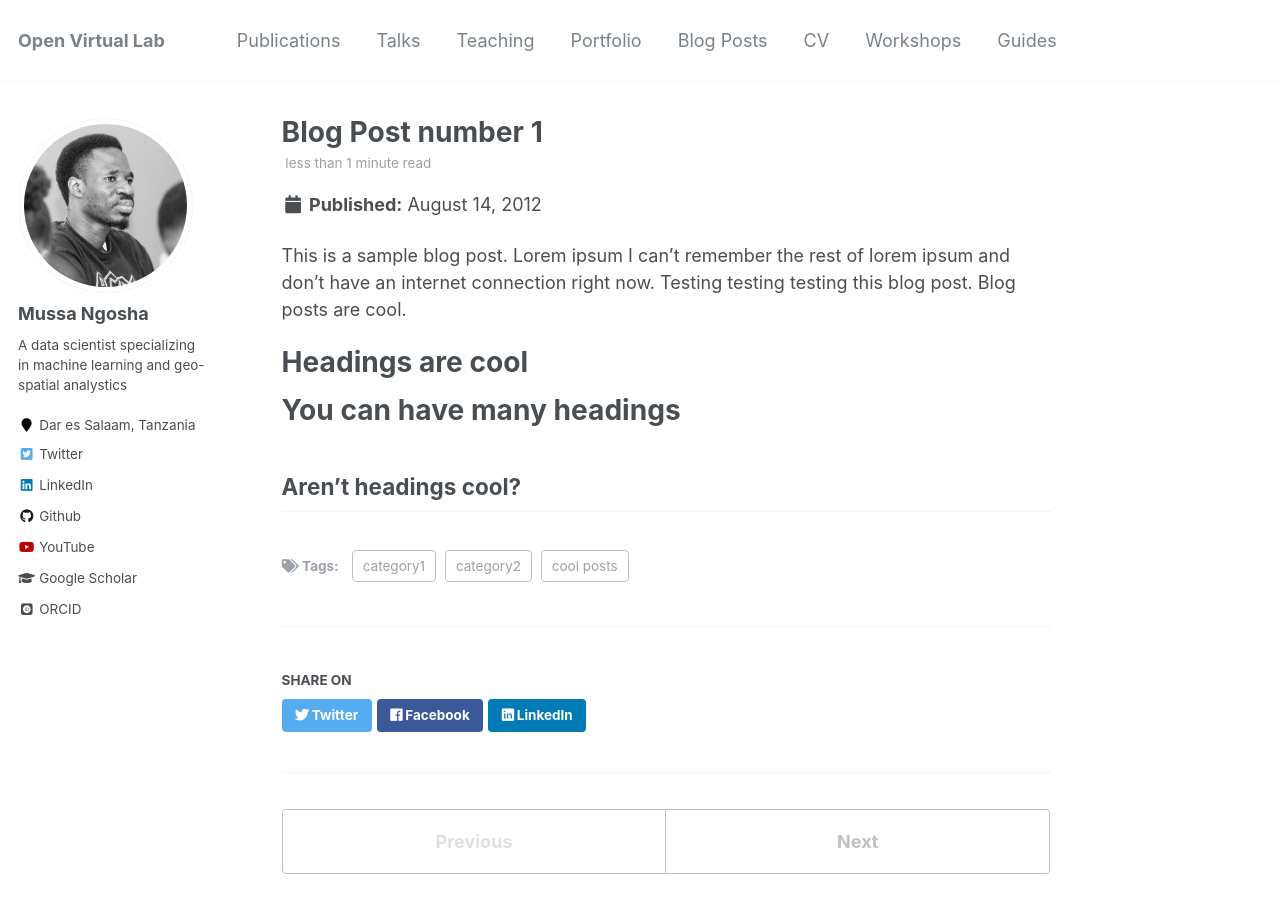
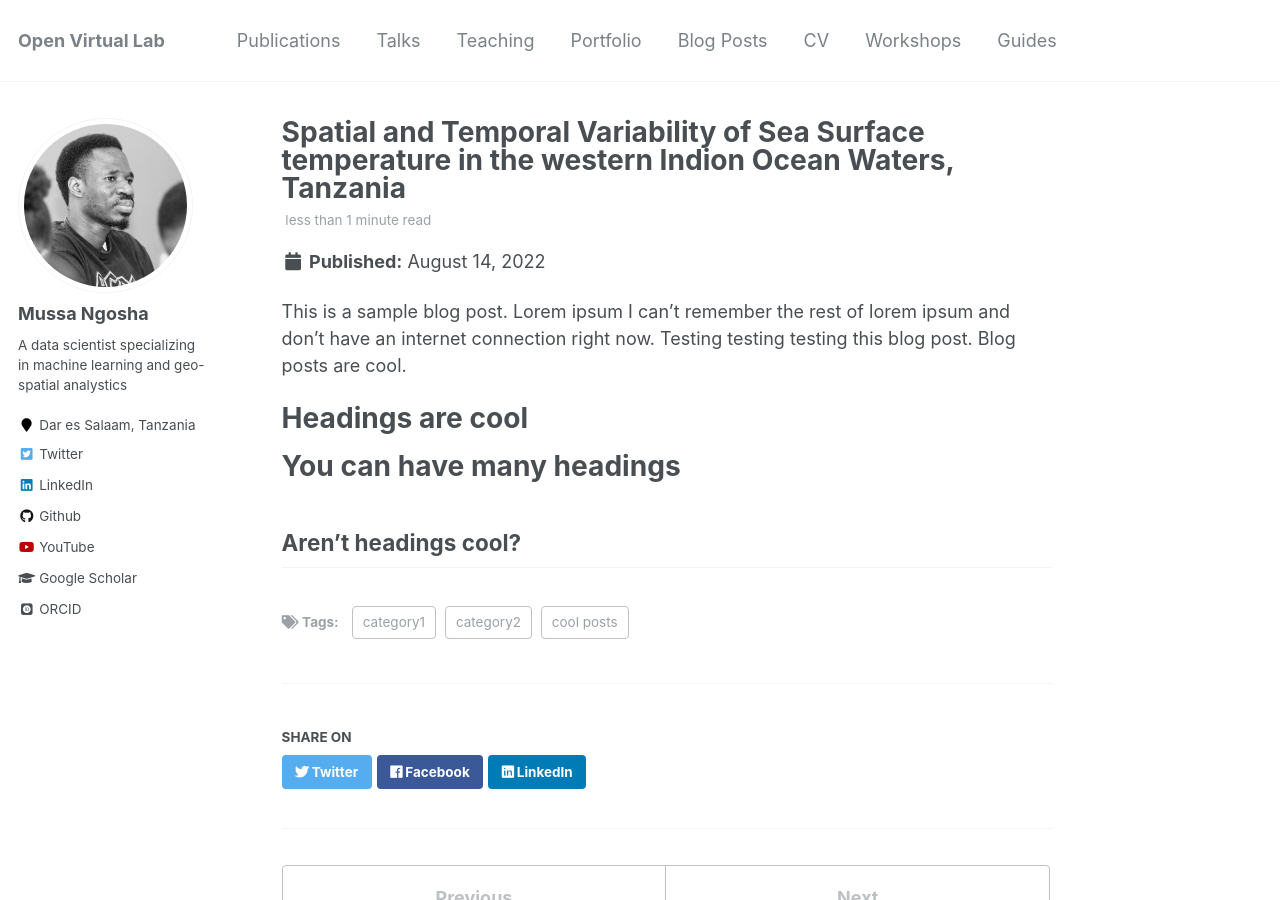
Before and after one commit to NgoshaJr/ngoshajr.github.io, a Jekyll site: the page built from _posts/2012-08-14-blog-post-1.md, in a window 1280 px wide and 900 px high. Built offline with Jekyll 4.4.1, drawn with Linux system fonts in a browser that asks for light colours; some web fonts are replaced.

Commit message:
Update 2012-08-14-blog-post-1.md

```diff
--- a/_posts/2012-08-14-blog-post-1.md
+++ b/_posts/2012-08-14-blog-post-1.md
@@ -1,7 +1,7 @@
 ---
-title: 'Blog Post number 1'
-date: 2012-08-14
-permalink: /posts/2012/08/blog-post-1/
+title: 'Spatial and Temporal Variability of Sea Surface temperature in the western Indion Ocean Waters, Tanzania'
+date: 2022-08-14
+permalink: /posts/2022/08/blog-post-1/
 tags:
   - cool posts
   - category1
```
